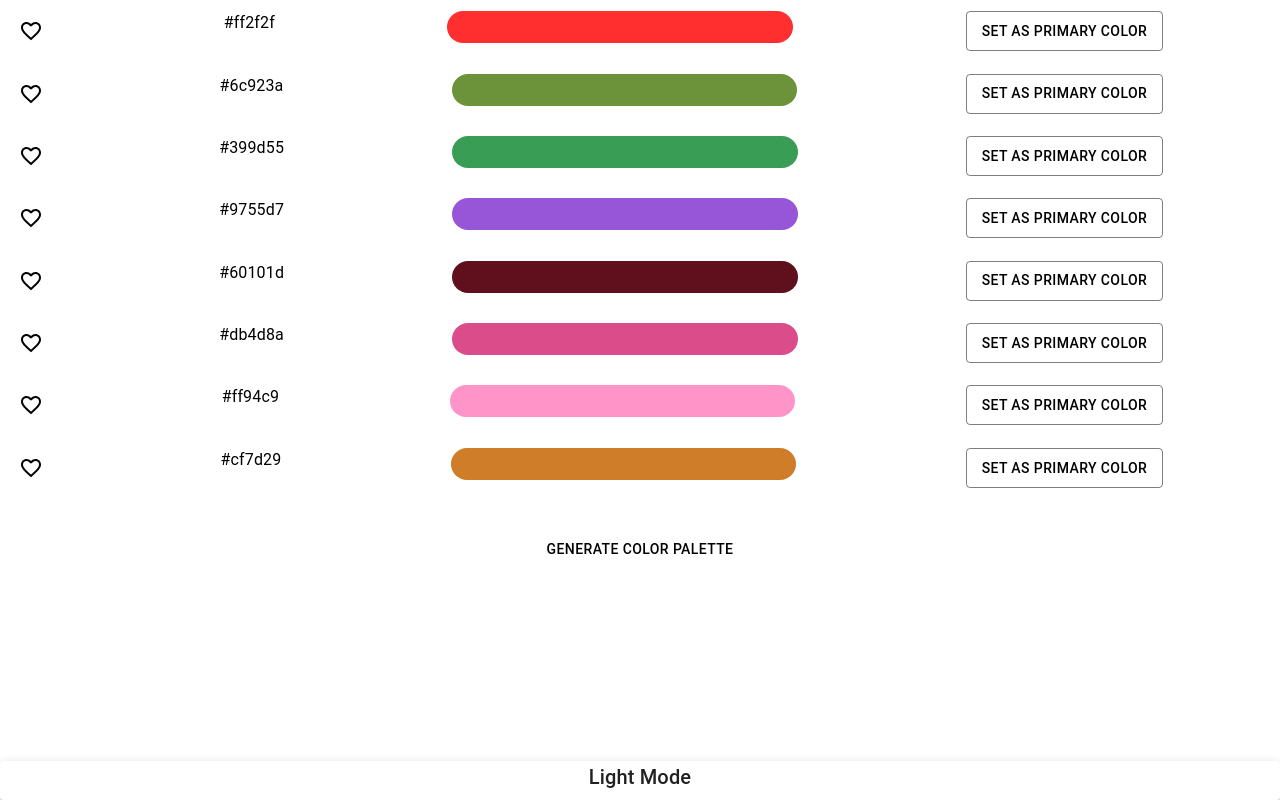
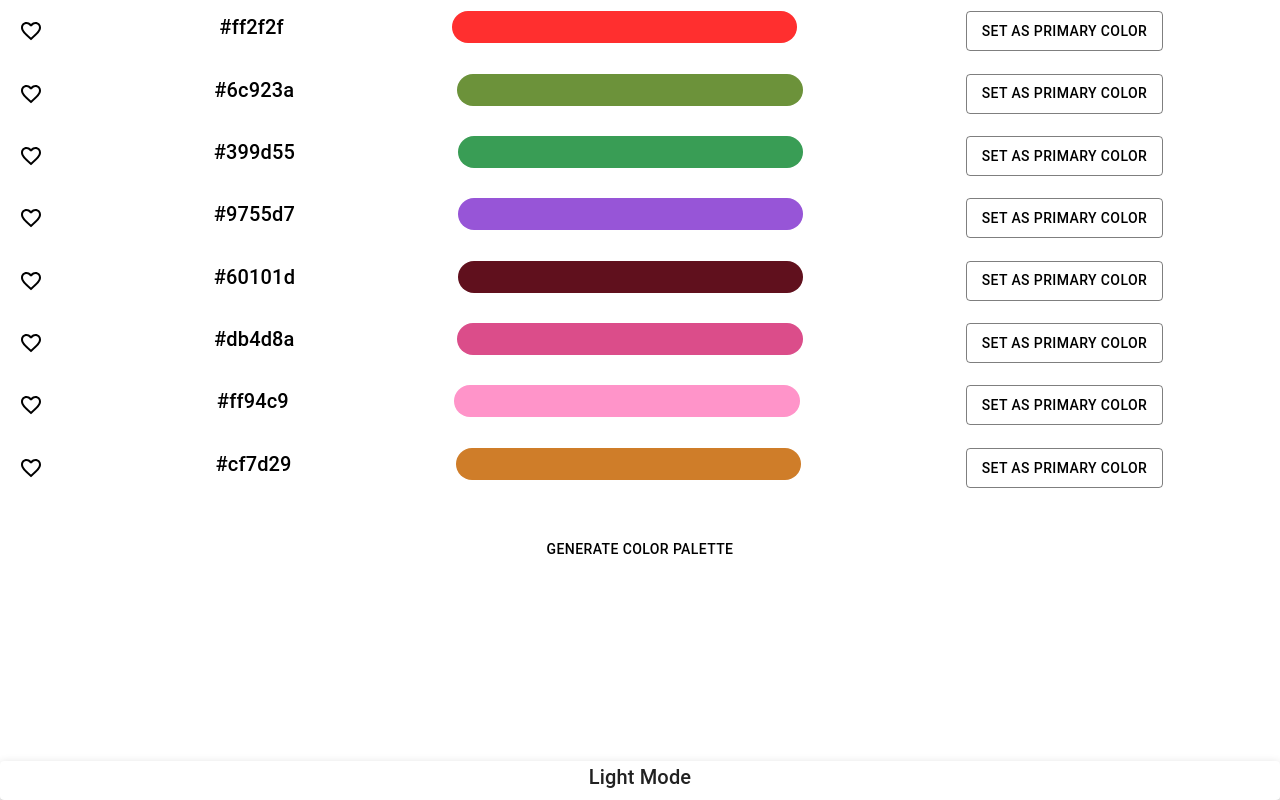
Before and after one commit to hamdi-karim/random-color-generator, a React (Create React App) app: page / in a window 1280 px wide. Built offline with nearby package versions, Linux system fonts and the light colour scheme.

Commit message:
compose Palette details child component

```diff
--- a/src/App.tsx
+++ b/src/App.tsx
@@ -6,21 +6,14 @@ import {
   Button,
   Typography,
   ThemeProvider,
-  Chip,
   Grid,
-  IconButton,
-  Tooltip,
   Paper,
 } from "@mui/material";
 
-import FavoriteBorderIcon from "@mui/icons-material/FavoriteBorder";
-
 import { createTheme } from "@mui/material/styles";
 import { checkIfHexIsDark } from "./helpers/checkHexIsLightOrDark";
-interface Palette {
-  color: string;
-  liked: boolean;
-}
+import PaletteRow from "./components/PaletteRow";
+import { Palette } from "./helpers/types";
 
 function App() {
   const [palettes, setPalettes] = useState<Palette[]>([]);
@@ -105,51 +98,13 @@ function App() {
           }}
         >
           {palettes.map((palette) => (
-            <Box
-              sx={{
-                width: "90%",
-                height: 40,
-                color: "primary.dark",
-                margin: "0.7rem",
-                display: "flex",
-                justifyContent: "space-between",
-              }}
+            <PaletteRow
               key={palette.color}
-            >
-              <Tooltip title="Like">
-                <IconButton
-                  aria-label="like"
-                  onClick={() => handleLikeColor(palette)}
-                >
-                  <FavoriteBorderIcon
-                    sx={{
-                      color: `${
-                        palette.liked
-                          ? "red"
-                          : checkIfHexIsDark(primaryColor)
-                          ? "white"
-                          : "black"
-                      }`,
-                    }}
-                  />
-                </IconButton>
-              </Tooltip>
-              <span>{palette.color}</span>
-              <Chip
-                label={`${palette.liked ? "LIKED" : ""}`}
-                style={{
-                  backgroundColor: palette.color,
-                  width: "30%",
-                  color: checkIfHexIsDark(primaryColor) ? "white" : "dark",
-                }}
-              />
-              <Button
-                variant="outlined"
-                onClick={() => setAsPrimaryColor(palette.color)}
-              >
-                Set As Primary Color
-              </Button>
-            </Box>
+              palette={palette}
+              primaryColor={primaryColor}
+              setAsPrimaryColor={setAsPrimaryColor}
+              handleLikeColor={handleLikeColor}
+            />
           ))}
         </Grid>
 
--- /dev/null
+++ b/src/components/PaletteRow.tsx
@@ -0,0 +1,79 @@
+import {
+  Box,
+  Button,
+  Chip,
+  IconButton,
+  Tooltip,
+  Typography,
+} from "@mui/material";
+import FavoriteBorderIcon from "@mui/icons-material/FavoriteBorder";
+import { checkIfHexIsDark } from "../helpers/checkHexIsLightOrDark";
+import { Palette } from "../helpers/types";
+
+type PaletteRowProps = {
+  palette: Palette;
+  primaryColor: string;
+  setAsPrimaryColor: (color: string) => void;
+  handleLikeColor: (palette: Palette) => void;
+};
+
+const PaletteRow: React.FC<PaletteRowProps> = ({
+  palette,
+  primaryColor,
+  setAsPrimaryColor,
+  handleLikeColor,
+}) => {
+  return (
+    <>
+      <Box
+        sx={{
+          width: "90%",
+          height: 40,
+          color: "primary.dark",
+          margin: "0.7rem",
+          display: "flex",
+          justifyContent: "space-between",
+        }}
+        key={palette.color}
+      >
+        <Tooltip title="Like">
+          <IconButton
+            aria-label="like"
+            onClick={() => handleLikeColor(palette)}
+          >
+            <FavoriteBorderIcon
+              sx={{
+                color: `${
+                  palette.liked
+                    ? "red"
+                    : checkIfHexIsDark(primaryColor)
+                    ? "white"
+                    : "black"
+                }`,
+              }}
+            />
+          </IconButton>
+        </Tooltip>
+        <Typography gutterBottom variant="h6" component="span">
+          {palette.color}
+        </Typography>
+        <Chip
+          label={`${palette.liked ? "LIKED" : ""}`}
+          style={{
+            backgroundColor: palette.color,
+            width: "30%",
+            color: checkIfHexIsDark(primaryColor) ? "white" : "dark",
+          }}
+        />
+        <Button
+          variant="outlined"
+          onClick={() => setAsPrimaryColor(palette.color)}
+        >
+          Set As Primary Color
+        </Button>
+      </Box>
+    </>
+  );
+};
+
+export default PaletteRow;
--- /dev/null
+++ b/src/helpers/types.ts
@@ -0,0 +1,4 @@
+export interface Palette {
+  color: string;
+  liked: boolean;
+}
```
